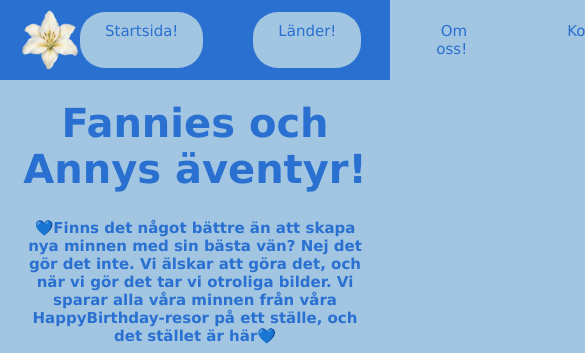
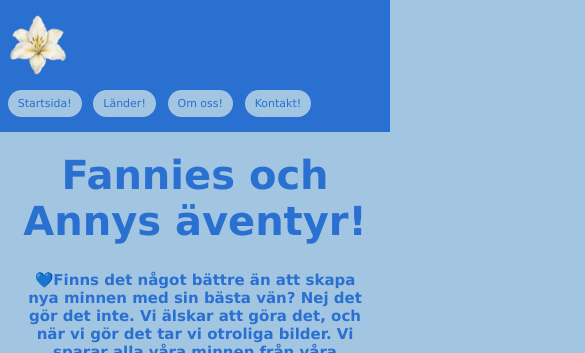
Before and after one commit to annywennberg-rgb/Webbdesign, a plain HTML site: page index.html in a window 390 px wide. Shown: the top 353 px of the page, 585 px wide, since content can reach past the window. Drawn offline with Linux system fonts and the light colour scheme.

Commit message:
fixat knapparna i headern

```diff
--- a/Style/styles.css
+++ b/Style/styles.css
@@ -9,14 +9,48 @@ body {
 header {
     background-color: #2970d1;
     color: #a2c5e1;
-    padding: 20px;
-    height: 80px;
+    padding: 15px 2%;
+    min-height: 80px;
+    height: auto;
     box-sizing: border-box;
     text-align: right;
     display: flex;
     justify-content: space-between;
     align-items: center;
+    flex-wrap: wrap;
+    gap: 15px;
 }
+
+/*avståndet mellan knapparna*/
+nav {
+    display: flex;
+    gap: clamp(8px, 3vw, 50px);
+    flex-wrap: wrap;
+    justify-content: center;
+    align-items: center;
+}
+
+/*knappar till nästa sida*/
+nav a {
+    text-decoration: none;
+    color: #2970d1;
+    background-color: #a2c5e1;
+    padding: clamp(7px, 1.5vw, 10px) clamp(10px, 2vw, 25px);
+    border-radius: 25px;
+    font-size: clamp(11px, 1.2vw, 15px);
+    transition: 0.3s;
+}
+
+/*effekten när man håller muspekare över knapparna*/
+nav a:hover {
+    transform: scale(1.10);
+}
+
+/* Stilen på knapparna*/
+.meny-knapp {
+    font-family: 'Lucida Grande', Geneva, Verdana, sans-serif;
+}
+
 
 /*den lilla blomman*/
 .headerbild {
@@ -33,33 +67,6 @@ header {
     transform: scale(1.10);
 }
 
-/*avståndet mellan knapparna*/
-nav {
-    display: flex;
-    gap: 50px;
-}
-
-/*knappar till nästa sida*/
-nav a {
-    text-decoration: none;
-    color: #2970d1;
-    background-color: #a2c5e1;
-    padding: 10px 25px;
-    border-radius: 25px;
-    font-size: 15px;
-    transition: 0.3s;
-}
-
-/*effekten när man håller muspekare över knapparna*/
-nav a:hover {
-    transform: scale(1.10);
-}
-
-/* Stilen på knapparna*/
-.meny-knapp {
-    font-family: 'Lucida Grande', Geneva, Verdana, sans-serif;
-
-}
 
 h1 {
     color: #2970d1;
```
